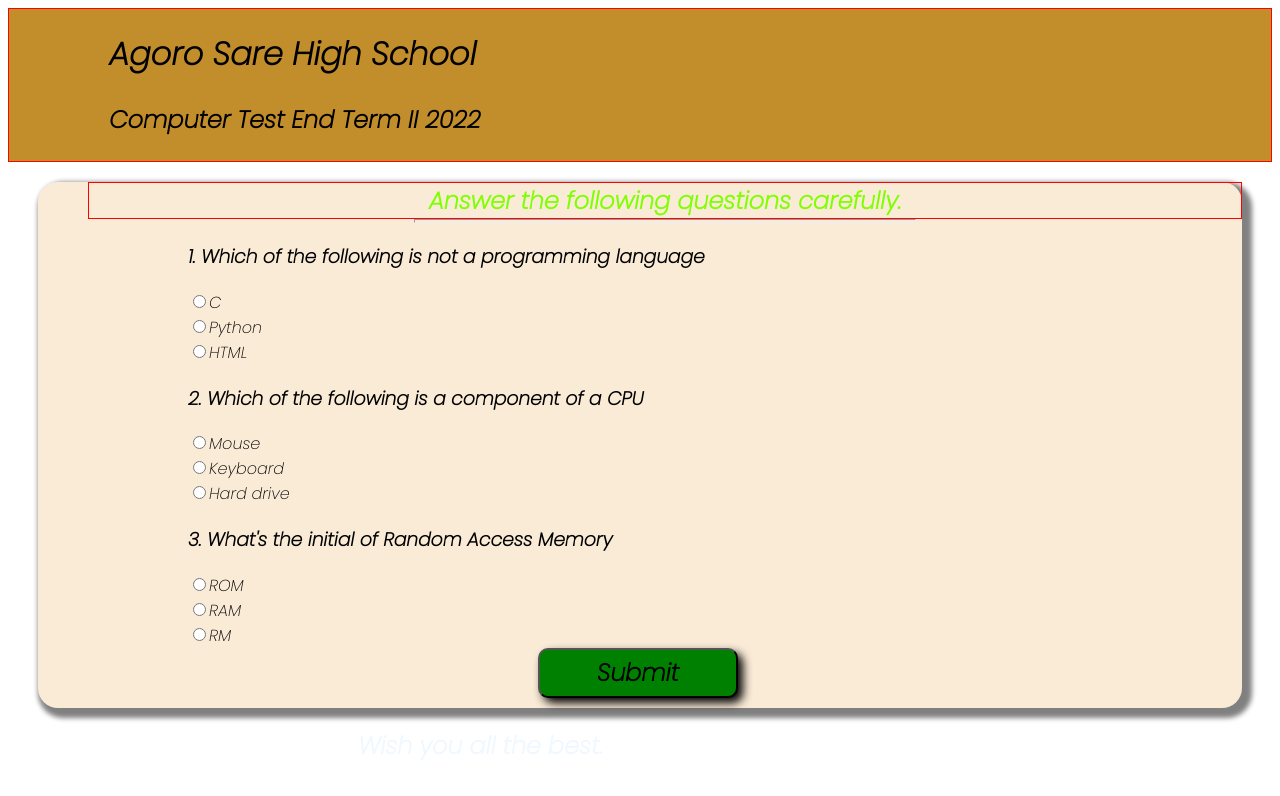
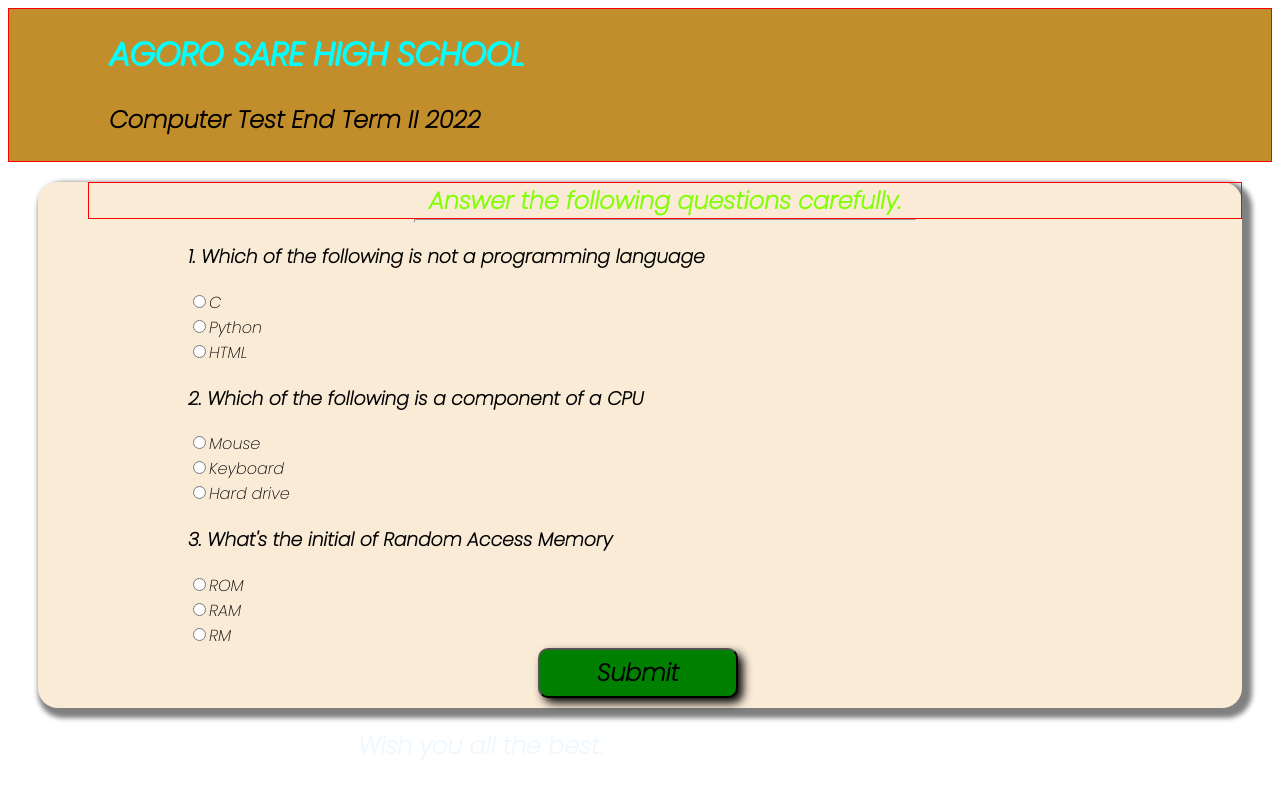
Before and after one commit to Vickopiyo/QuizBoard, a plain HTML site: page index.html in a window 1280 px wide. Drawn offline with Linux system fonts and the light colour scheme.

Commit message:
styles main header

```diff
--- a/Assets/CSS/index.css
+++ b/Assets/CSS/index.css
@@ -7,6 +7,12 @@
  .title1{
     color: black;
     font-weight: 800;
+text-shadow: 4px 4px 4px 10px red;
+}
+ h1{ color: aqua;
+    text-transform: uppercase;
+    text-shadow: 1px 1px  aqua;
+
 }
 /*----head---*/
 .subtitle{
```
